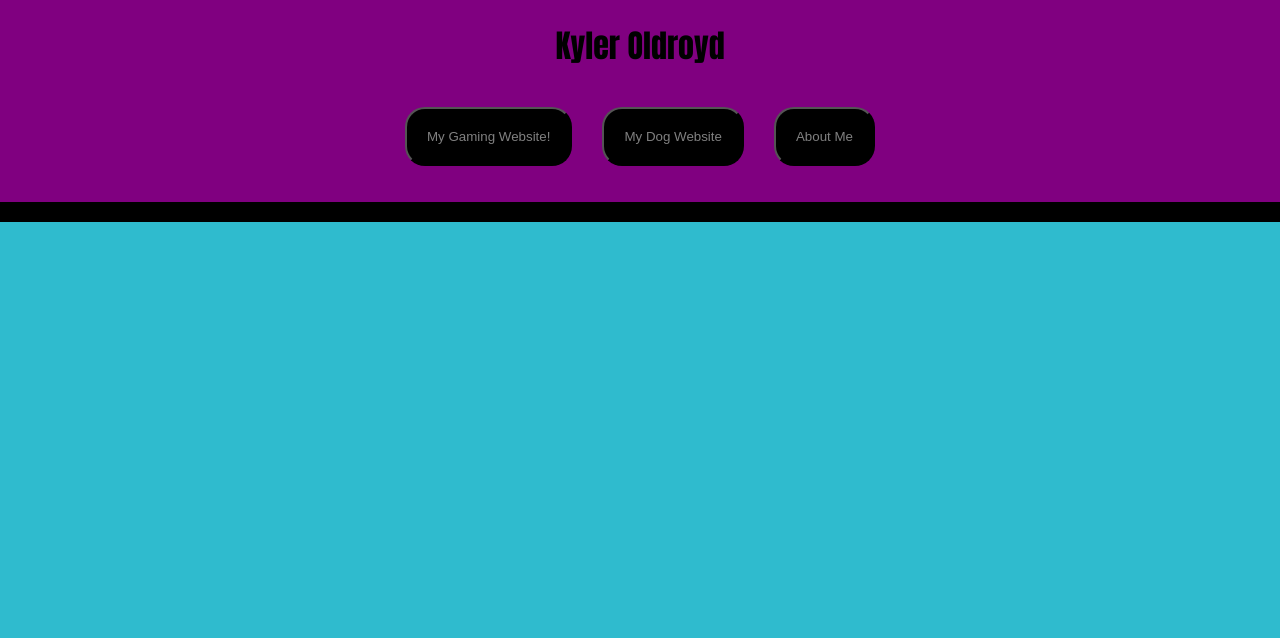
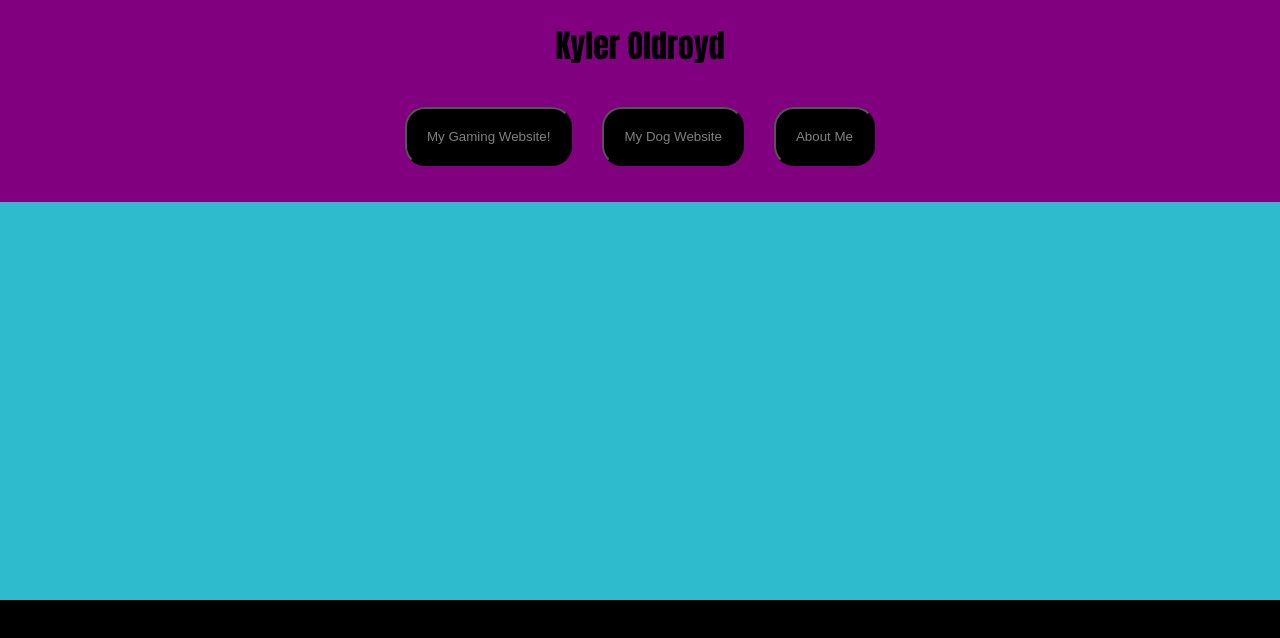
Before and after one commit to Jameson13B/kyler-oldroyd, a React (Create React App) app: page / in a window 1280 px wide. Shown: the top 638 px of the page. Built offline with nearby package versions, Linux system fonts and the light colour scheme.

Commit message:
Formatted, fixed footer styles, and added comment

```diff
--- a/src/App.css
+++ b/src/App.css
@@ -1,3 +1,7 @@
+.App {
+  position: relative;
+  min-height: 100vh;
+}
 .NavBar {
   background: purple;
   display: flex;
@@ -16,5 +20,8 @@
 }
 .FootOfPage {
   background: black;
-  height: 20px;
+  height: 200px;
+  position: absolute;
+  bottom: 0;
+  width: 100%;
 }
--- a/src/App.js
+++ b/src/App.js
@@ -1,4 +1,4 @@
-import React from "react";
+import React from 'react'
 import './App.css'
 
 function App() {
@@ -12,12 +12,11 @@ function App() {
           <button>About Me</button>
         </div>
       </div>
-      {/* Body */}
-      <div className="FootOfPage">
-
-      </div>
+      {/* Content */}
+      {/* Create padding bottom on content equal to FootOfPage height  */}
+      <div className="FootOfPage"></div>
     </div>
-  );
+  )
 }
 
-export default App;
+export default App
```
Also changed, not shown: 1 other file (tests, documents, lock files or other folders).
